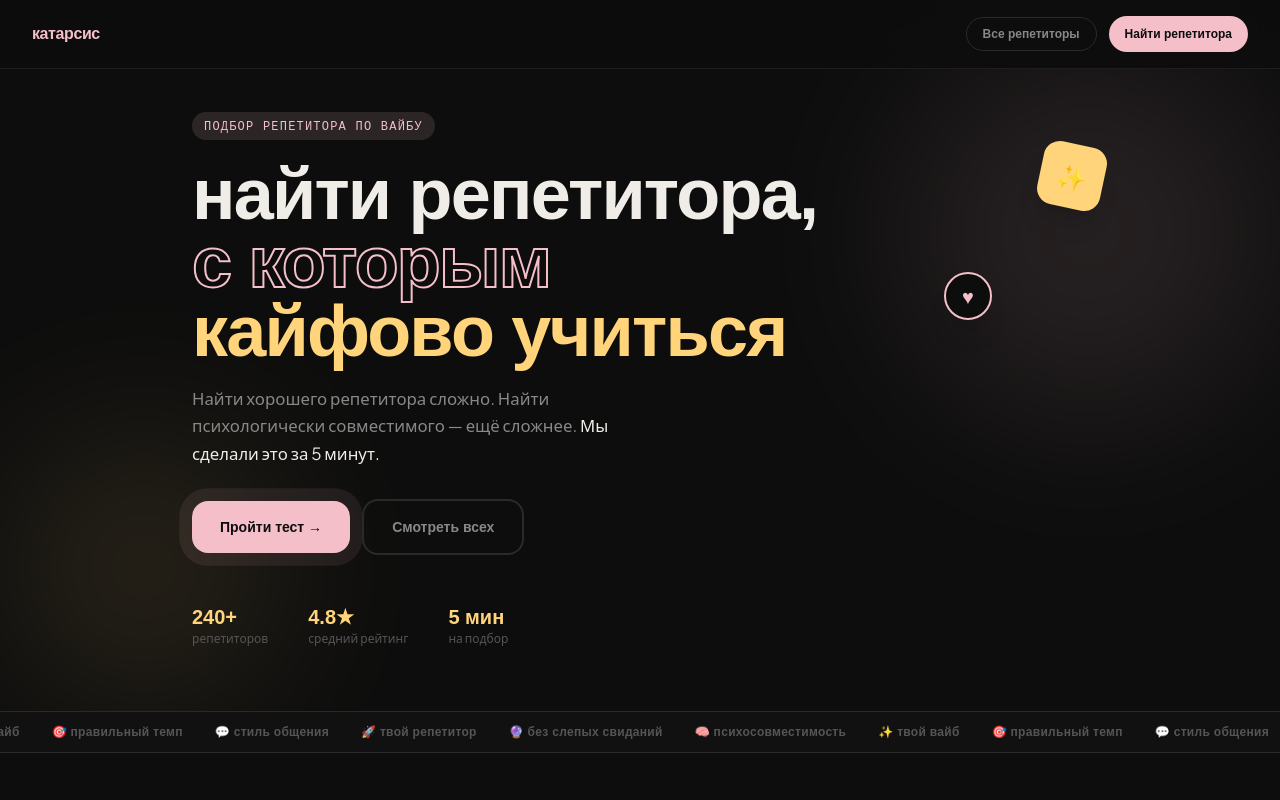
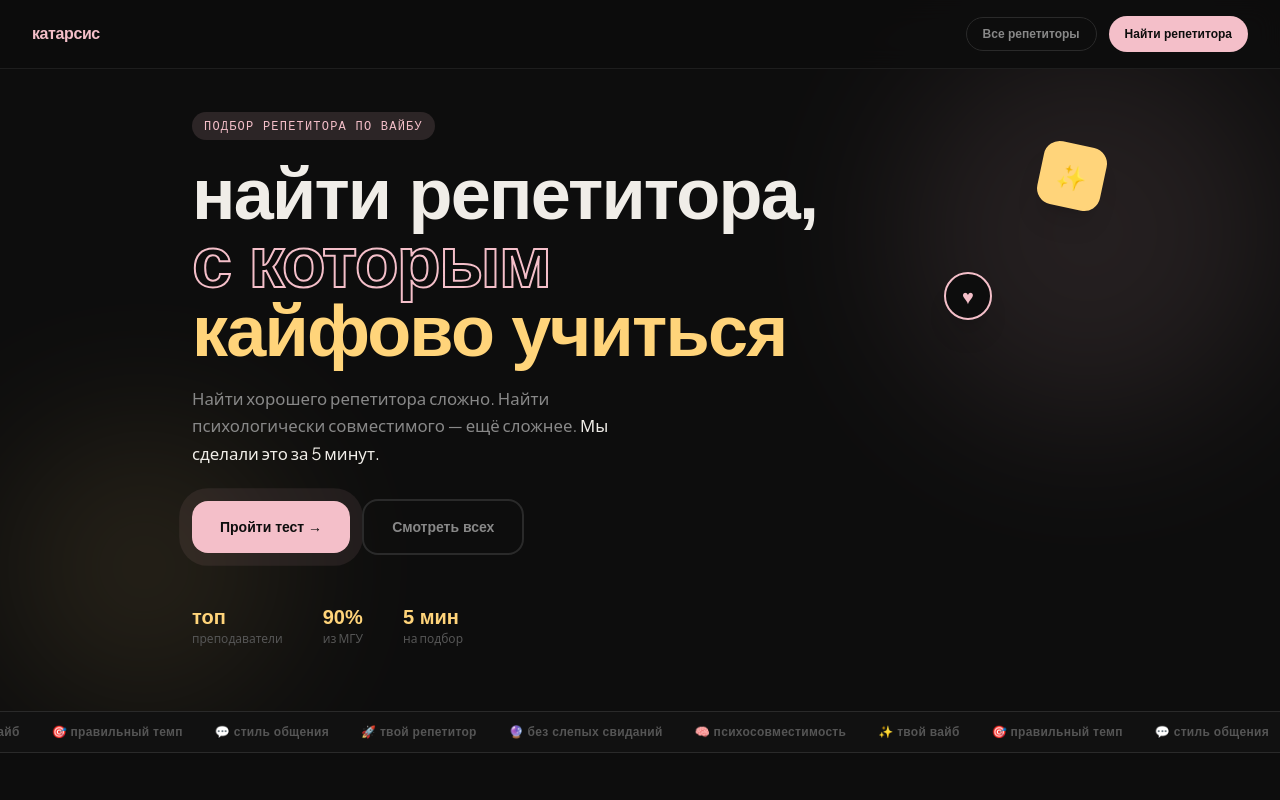
Before and after one commit to Seal-now/Repo_katarsis, a React (Vite) app: page / in a window 1280 px wide. Shown: the top 800 px of the page. Built offline with nearby package versions, Linux system fonts and the light colour scheme; the HTML template or start-up script is replaced by a standard one; a web font is replaced by a local one.

Commit message:
fix: telegram @elfiora @beybars_r + stats update

```diff
--- a/src/App.tsx
+++ b/src/App.tsx
@@ -565,8 +565,8 @@ export default function App() {
             {/* Stats */}
             <div className="flex flex-wrap gap-6 sm:gap-10 mt-12">
               {[
-                ["240+", "репетиторов"],
-                ["4.8★", "средний рейтинг"],
+                ["топ", "преподаватели"],
+                ["90%", "из МГУ"],
                 ["5 мин", "на подбор"],
               ].map(([n, l]) => (
                 <div key={l}>
--- a/src/data/tutors.ts
+++ b/src/data/tutors.ts
@@ -185,7 +185,7 @@ export const TUTORS: Tutor[] = [
     profiles: { vibe: "creative", style: "visual", pace: "mid", feedback: "soft", goal: "interest" },
     bio: "Магистратура РГГУ, направление «Русская культура». Красные дипломы за школу и бакалавриат. Занятия онлайн (Google Meet + виртуальная доска miro/figma, презентации). Программа строится индивидуально: повторение → новая тема → практика. Быстро отвечаю на вопросы между занятиями. 6+ лет публичных лекций по культуре.",
     color: SKY,
-    telegram: "maria_culture",
+    telegram: "elfiora",
   },
   {
     id: 7,
@@ -201,7 +201,7 @@ export const TUTORS: Tutor[] = [
     profiles: { vibe: "focus", style: "talk", pace: "slow", feedback: "honest", goal: "exam" },
     bio: "Математика, физика, химия — школа и ВУЗ. Квантовая химия — отдельная специализация. Топ крутой преподаватель: объясняю разговором, вдумчиво и честно, без лишней воды. Фокус на глубоком понимании, а не зубрёжке.",
     color: YELLOW,
-    telegram: "rauf_tutor",
+    telegram: "beybars_r",
   },
 ];
 
```
Also changed, not shown: 1 other file (tests, documents, lock files or other folders).
